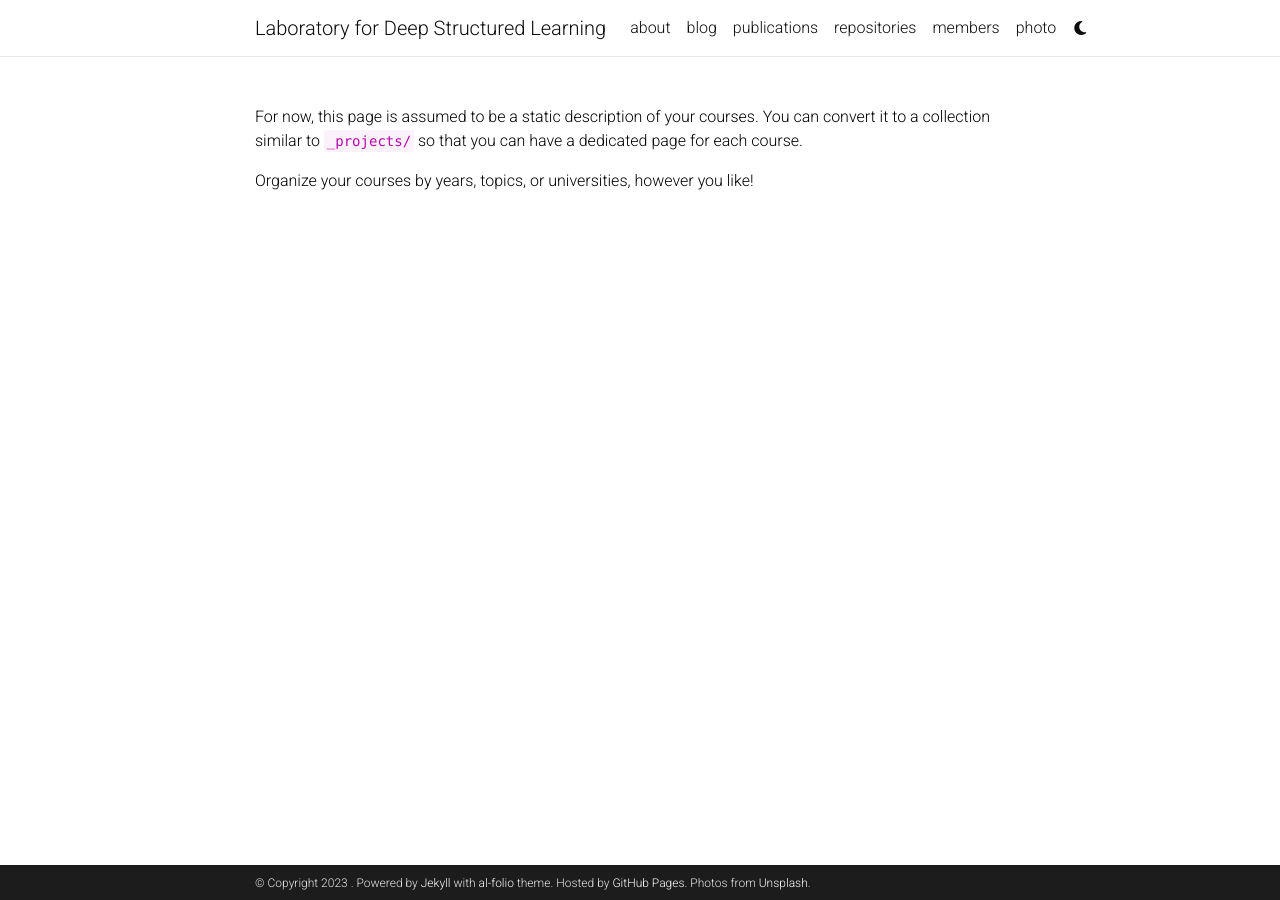
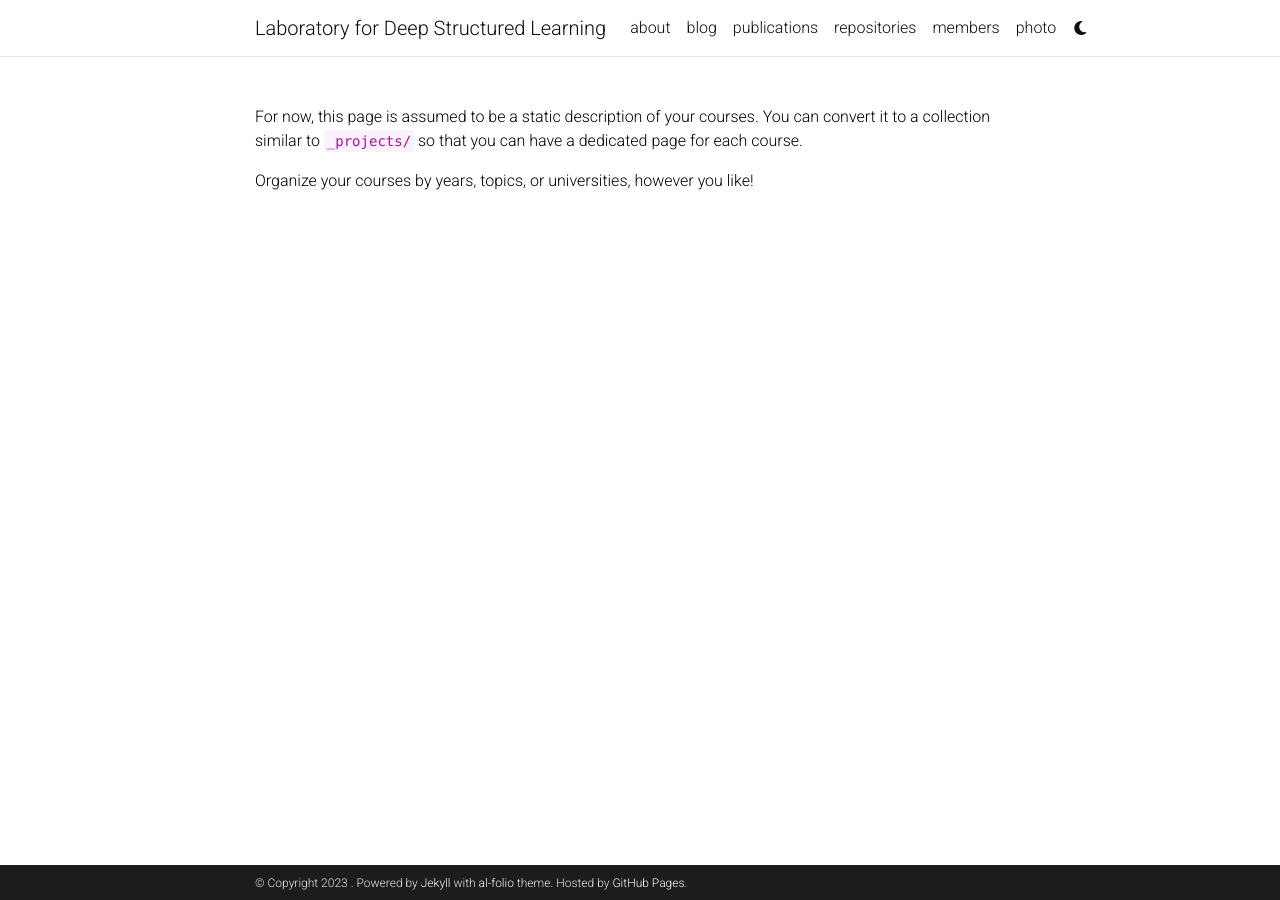
Before and after one commit to DSL-Lab/DSL-Lab.github.io, a Jekyll site: the page built from _pages/teaching.md, in a window 1280 px wide. Built offline with Jekyll 4.4.1, drawn with Linux system fonts in a browser that asks for light colours; comment, search, counter and statistics services are not loaded; a style sheet for code colours, icons or effects is not loaded; some of the changed lines change nothing that is shown.

Commit message:
update config

```diff
--- a/_config.yml
+++ b/_config.yml
@@ -8,11 +8,10 @@
 last_name:
 email:
 description: > # the ">" symbol means to ignore newlines until "footer_text:"
-  A simple, whitespace theme for academics. Based on [*folio](https://github.com/bogoli/-folio) design.
+  Renjie Liao's Lab for deep structured learning.
 footer_text: >
   Powered by <a href="https://jekyllrb.com/" target="_blank">Jekyll</a> with <a href="https://github.com/alshedivat/al-folio">al-folio</a> theme.
   Hosted by <a href="https://pages.github.com/" target="_blank">GitHub Pages</a>.
-  Photos from <a href="https://unsplash.com" target="_blank">Unsplash</a>.
 keywords: jekyll, jekyll-theme, academic-website, portfolio-website  # add your own keywords or leave empty
 
 lang: en # the language of your site (for example: en, fr, cn, ru, etc.)
@@ -106,7 +105,7 @@
 discord_id: # your discord id (18-digit unique numerical identifier)
 
 contact_note: >
-  You can even add a little note about which of these is the best way to reach you.
+  The best way to reach us is to send emails to rjliao@ece.ubc.ca
 
 # -----------------------------------------------------------------------------
 # Analytics and search engine verification
```
